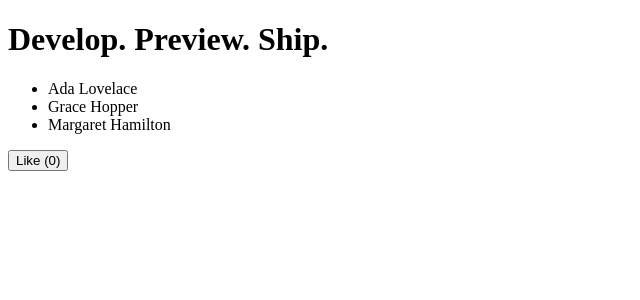
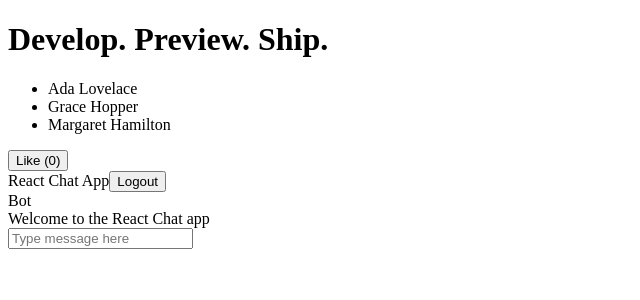
Before and after one commit to vincebanzon/splash-fe, a Next.js app: page / in a window 1280 px wide. Shown: the top 300 px of the page, without its empty margins (0-640 px from the left). Built offline with nearby package versions, Linux system fonts and the light colour scheme; no server answers.

Commit message:
move to another pc

```diff
--- /dev/null
+++ b/app/chat.js
@@ -0,0 +1,93 @@
+'use client';
+
+import { useState, useEffect } from "react";
+import { io } from "socket.io-client";
+
+const SystemMessage = {
+  id: 0,
+  body: "Welcome to the React Chat app",
+  author: "Bot",
+};
+
+// create a new socket instance with localhost URL
+const socket = io('http://localhost:4000', { autoConnect: false });
+
+export function Chat({ currentUser, onLogout }) {
+  const [inputValue, setInputValue] = useState("");
+  const [messages, setMessages] = useState([SystemMessage]);
+
+  useEffect(() => {
+    socket.connect(); // connect to socket
+
+    socket.on("connect", () => { // fire when we have connection
+      console.log("Socket connected");
+    });
+
+    socket.on("disconnect", () => { // fire when socked is disconnected
+      console.log("Socket disconnected");
+    });
+
+    // listen chat event messages
+    socket.on("chat", (newMessage) => {
+      console.log("New message added", newMessage);
+      setMessages((previousMessages) => [...previousMessages, newMessage]);
+    });
+
+    // remove all event listeners
+    return () => {
+      socket.off("connect");
+      socket.off("disconnect");
+      socket.off("chat");
+    };
+  }, []);
+
+  const handleSendMessage = (e) => {
+    if (e.key !== "Enter" || inputValue.trim().length === 0) return;
+
+    // send a message to the server
+    socket.emit("chat", { author: currentUser, body: inputValue.trim() });
+    setInputValue("");
+  };
+
+  const handleLogout = () => {
+    socket.disconnect(); // disconnect when we do logout
+    onLogout();
+  };
+
+  return (
+    <div className="chat">
+      <div className="chat-header">
+        <span>React Chat App</span>
+        <button className="button" onClick={handleLogout}>
+          Logout
+        </button>
+      </div>
+      <div className="chat-message-list">
+        {messages.map((message, idx) => (
+          <div
+            key={idx}
+            className={`chat-message ${
+              currentUser === message.author ? "outgoing" : ""
+            }`}
+          >
+            <div className="chat-message-wrapper">
+              <span className="chat-message-author">{message.author}</span>
+              <div className="chat-message-bubble">
+                <span className="chat-message-body">{message.body}</span>
+              </div>
+            </div>
+          </div>
+        ))}
+      </div>
+      <div className="chat-composer">
+        <input
+          className="chat-composer-input"
+          placeholder="Type message here"
+          value={inputValue}
+          onChange={(e) => setInputValue(e.target.value)}
+          onKeyDown={handleSendMessage}
+        />
+      </div>
+    </div>
+  );
+}
--- a/app/page.jsx
+++ b/app/page.jsx
@@ -1,3 +1,4 @@
+import { Chat } from "./chat";
 import LikeBUtton from "./like-button";
 
 function Header({ title }) {
@@ -16,6 +17,7 @@ return (
             ))}
         </ul>
         <LikeBUtton />
+        <Chat />
     </div>
 )
 }
```
Also changed, not shown: 1 other file (tests, documents, lock files or other folders).
